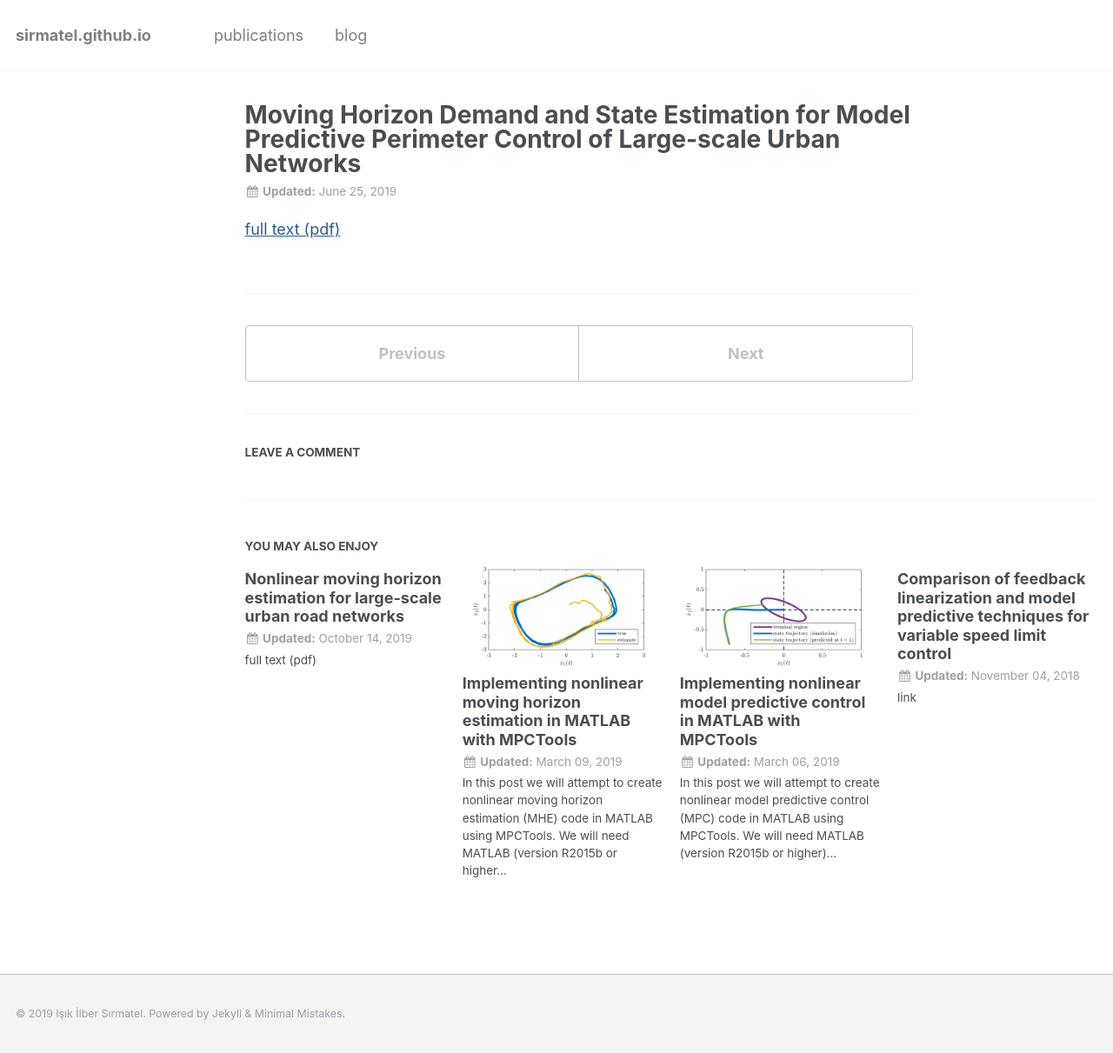
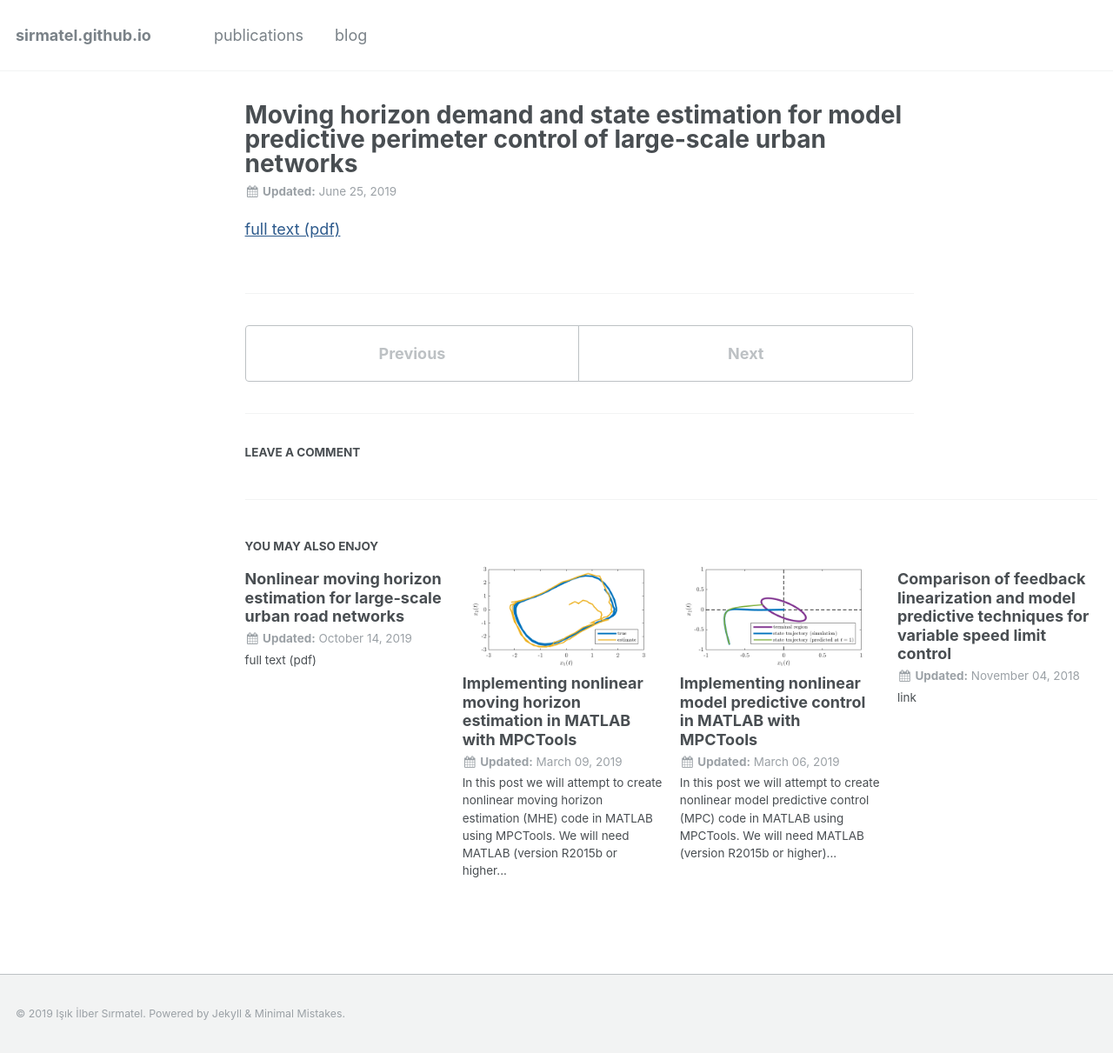
Before and after one commit to sirmatel/sirmatel.github.io, a Jekyll site: the page built from _posts/publications/2019-06-25-sirmatel2019.md, in a window 1280 px wide. Shown: the whole page at 87% size. Built offline with Jekyll 4.4.1, drawn with Linux system fonts in a browser that asks for light colours; comment, search, counter and statistics services are not loaded.

Commit message:
Update 2019-06-25-sirmatel2019.md

```diff
--- a/_posts/publications/2019-06-25-sirmatel2019.md
+++ b/_posts/publications/2019-06-25-sirmatel2019.md
@@ -1,5 +1,5 @@
 ---
-title: "Moving Horizon Demand and State Estimation for Model Predictive Perimeter Control of Large-scale Urban Networks"
+title: "Moving horizon demand and state estimation for model predictive perimeter control of large-scale urban networks"
 author: "I.I. Sirmatel, N. Geroliminis"
 where: "2019 European Control Conference (ECC)"
 tags:
```
